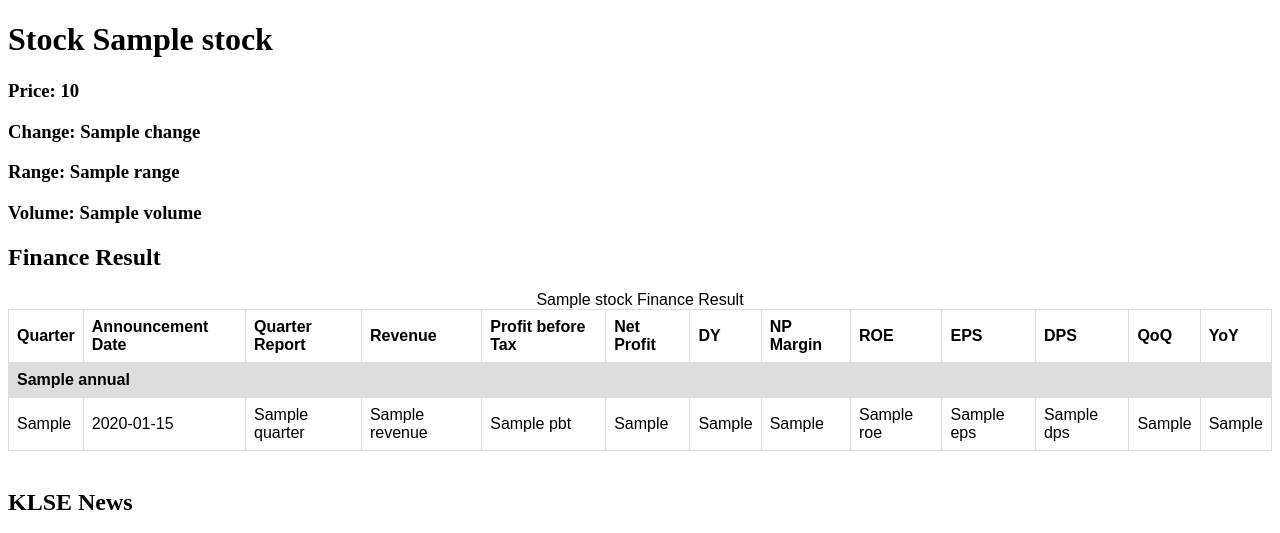
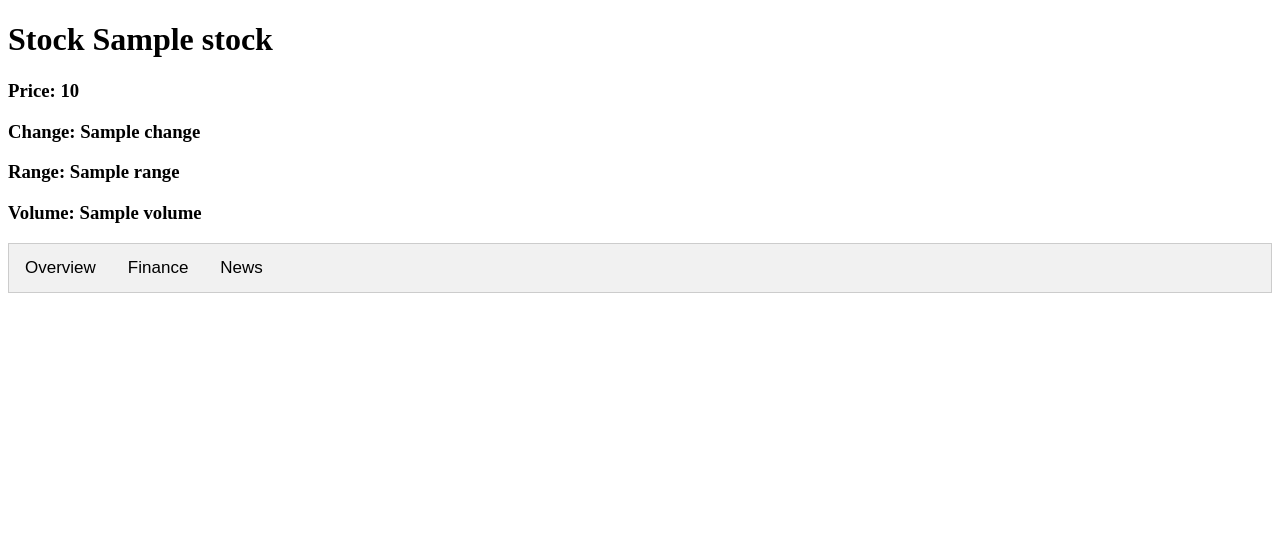
Before and after one commit to kerncl/bursa-stock-analysis, a Flask app: template src/web/templates/stock.html in a window 1280 px wide. Shown: the top 533 px of the page. Run offline with Flask 2, Linux system fonts and the light colour scheme; the template is opened without the code that fills it: most values are stand-ins (such as "Sample title", 1, 10 or a date in 2020).

Commit message:
add tab into stock page

```diff
--- a/src/web/static/custom.css
+++ b/src/web/static/custom.css
@@ -16,3 +16,31 @@
 tr:nth-child(even){
     background-color: #dddddd;
 }
+
+.tab {
+  overflow: hidden;
+  border: 1px solid #ccc;
+  background-color: #f1f1f1;
+}
+
+.tab button{
+    background-color: inherit;
+    float: left;
+    border: none;
+    outline: none;
+    cursor: pointer;
+    padding: 14px 16px;
+    transition: 0.3s;
+    font-size: 17px;
+}
+
+.tab button.active{
+    background-color: #ccc;
+}
+
+.tabcontent {
+    display: none;
+    padding: 6px 12px;
+    border: 1px solid #acc;
+    border-top: none;
+}
--- a/src/web/templates/stock.html
+++ b/src/web/templates/stock.html
@@ -3,7 +3,34 @@
 <head>
     <meta charset="UTF-8">
     <title>Stock</title>
+    <meta name="viewport" content="width=device-width, initial-scale=1">
     <link rel="stylesheet" href="{{ url_for('static', filename='custom.css')}}"/>
+    <style>
+        .tab {
+              overflow: hidden;
+              border: 1px solid #ccc;
+              background-color: #f1f1f1;
+        }
+        .tab button{
+        background-color: inherit;
+        float: left;
+        border: none;
+        outline: none;
+        cursor: pointer;
+        padding: 14px 16px;
+        transition: 0.3s;
+        font-size: 17px;
+        }
+        .tab button.active{
+        background-color: #d21717;
+        }
+        .tabcontent {
+        display: none;
+        padding: 6px 12px;
+        border: 1px solid #acc;
+        border-top: none;
+        }
+    </style>
 </head>
 <body>
     <h1> Stock {{ stock.name }}</h1>
@@ -11,6 +38,15 @@
     <h3> Change: {{ stock.change }} </h3>
     <h3> Range: {{ stock.range }} </h3>
     <h3> Volume: {{ stock.volume }}</h3>
+    <div class="tab">
+        <button class="tablinks" onclick="opentab(event, 'Overview')">Overview</button>
+        <button class="tablinks" onclick="opentab(event, 'Finance')">Finance</button>
+        <button class="tablinks" onclick="opentab(event, 'News')">News</button>
+    </div>
+    <div id="Overview" class="tabcontent">
+        <h1>Overview</h1>
+    </div>
+    <div id="Finance" class="tabcontent">
         <h2> Finance Result </h2>
         <table>
         <caption>{{ stock.name }} Finance Result</caption>
@@ -52,7 +88,8 @@
             {% endfor %}
         {% endfor %}
     </table>
-    <br>
+    </div>
+    <div id="News" class="tabcontent">
         <h2> KLSE News </h2>
         <div>
             <table>
@@ -91,5 +128,21 @@
         {% endfor %}
         </table>
     </div>
+    </div>
+    <script>
+        function opentab(evt, tabname){
+            var i, tabcontent, tablinks;
+            tabcontent =document.getElementsByClassName("tabcontent");
+            for (i=0; i< tabcontent.length; i++){
+                tabcontent[i].style.display = "none";
+            }
+            tablinks = document.getElementsByClassName("tablinks")
+            for (i=0; i<tablinks.length; i++){
+                tablinks[i].className = tablinks[i].className.replace("active", "");
+            }
+            document.getElementById(tabname).style.display = "block";
+            evt.currentTarget.className += "activate"
+        }
+    </script>
 </body>
 </html>
```
Lines whose indentation alone changed are shown as unchanged.
